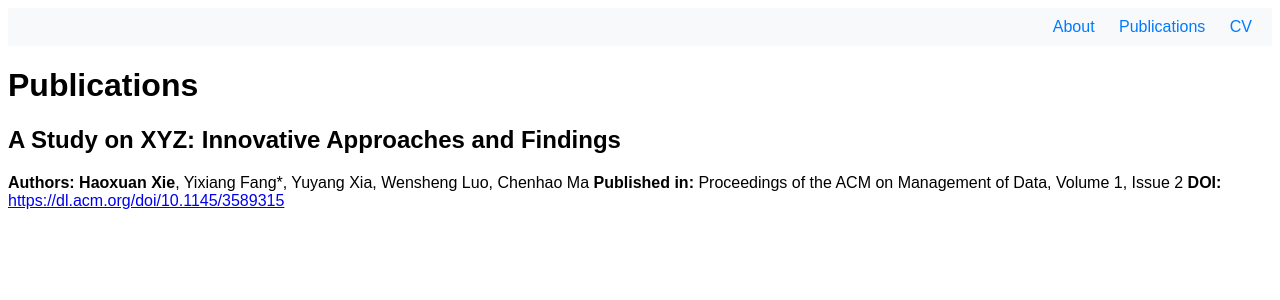
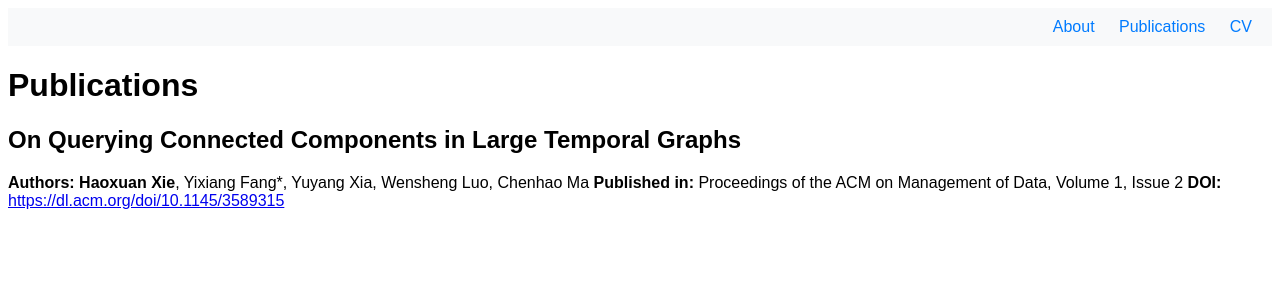
Before and after one commit to haoxuanxie/haoxuanxie.github.io, a Jekyll site: the page built from publications.md, in a window 1280 px wide. Shown: the top 300 px of the page. Built offline with Jekyll 4.4.1, drawn with Linux system fonts in a browser that asks for light colours.

Commit message:
Update publications.md

```diff
--- a/publications.md
+++ b/publications.md
@@ -5,7 +5,7 @@ title: Publications
 
 # Publications
 
-## A Study on XYZ: Innovative Approaches and Findings
+## On Querying Connected Components in Large Temporal Graphs
 **Authors:** **Haoxuan Xie**, Yixiang Fang*, Yuyang Xia, Wensheng Luo, Chenhao Ma
 **Published in:** Proceedings of the ACM on Management of Data, Volume 1, Issue 2
 **DOI:** [https://dl.acm.org/doi/10.1145/3589315](https://dl.acm.org/doi/10.1145/3589315)
```
